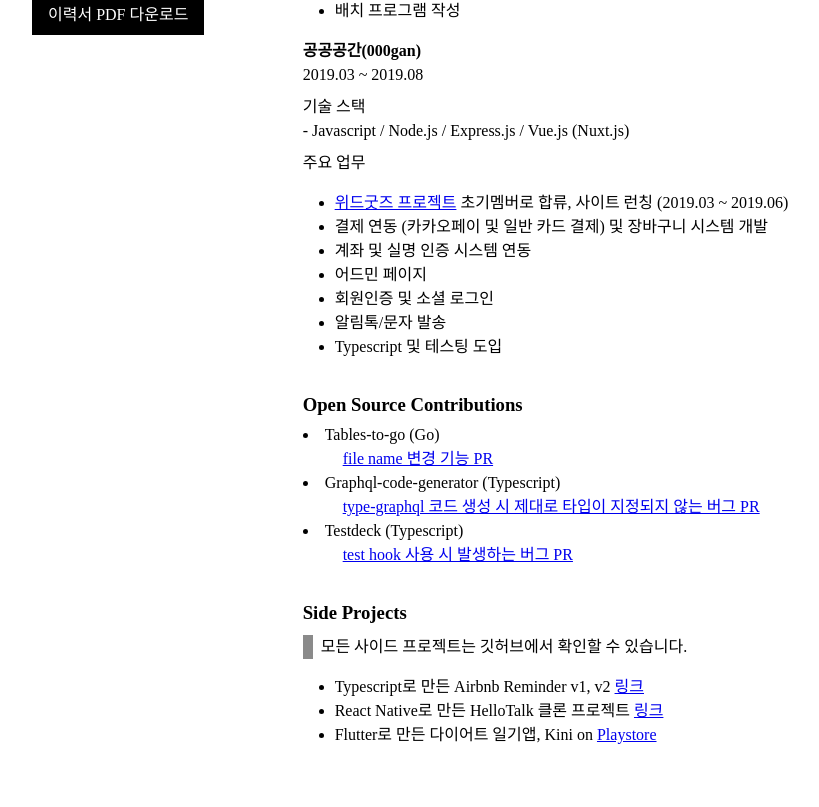
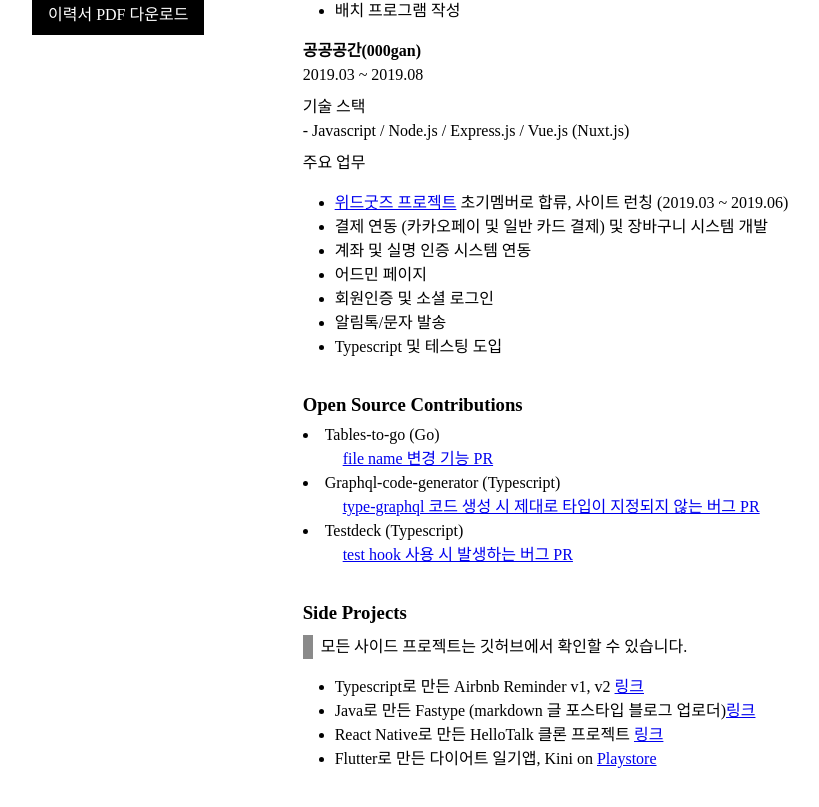
Before and after one commit to leejh3224/resume, a Vue app: page / in a window 1280 px wide. Shown: the part 671-1478 px from the top of the page, without its empty margins (202-1021 px from the left). Built offline with nearby package versions, Linux system fonts and the light colour scheme; a web font is replaced by a local one.

Commit message:
Update side project

```diff
--- a/src/App.vue
+++ b/src/App.vue
@@ -102,6 +102,9 @@
           <ul>
             <li>
               Typescript로 만든 Airbnb Reminder v1, v2 <a target="_blank" href="https://github.com/leejh3224/autobnb">링크</a>
+            </li>
+            <li>
+              Java로 만든 Fastype (markdown 글 포스타입 블로그 업로더)<a target="_blank" href="https://github.com/leejh3224/fastype">링크</a>
             </li>
             <li>
               React Native로 만든 HelloTalk 클론 프로젝트 <a target="_blank" href="https://github.com/leejh3224/react-native-hello-talk">링크</a>
```
